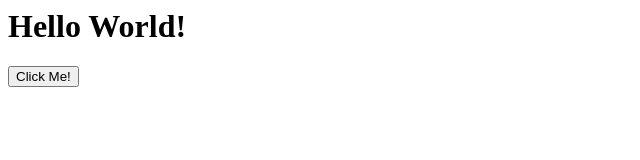
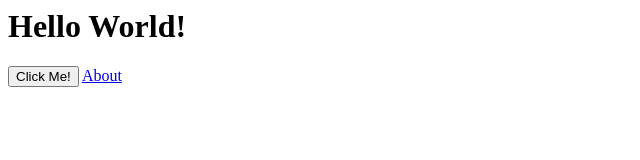
Before and after one commit to Mino-Nguyen/Week8cs455, a plain HTML site: page index.html in a window 1280 px wide. Shown: the full height of the page, 0-640 px from the left. Drawn offline with Linux system fonts and the light colour scheme.

Commit message:
fix about.html

```diff
--- a/index.html
+++ b/index.html
@@ -1,3 +1,3 @@
 <h1>Hello World!</h1>
 <button onClick = 'alert("You clicked!")'>Click Me!</button>
-<a href = "About.html">
+<a href = "About.html">About</a>
```
